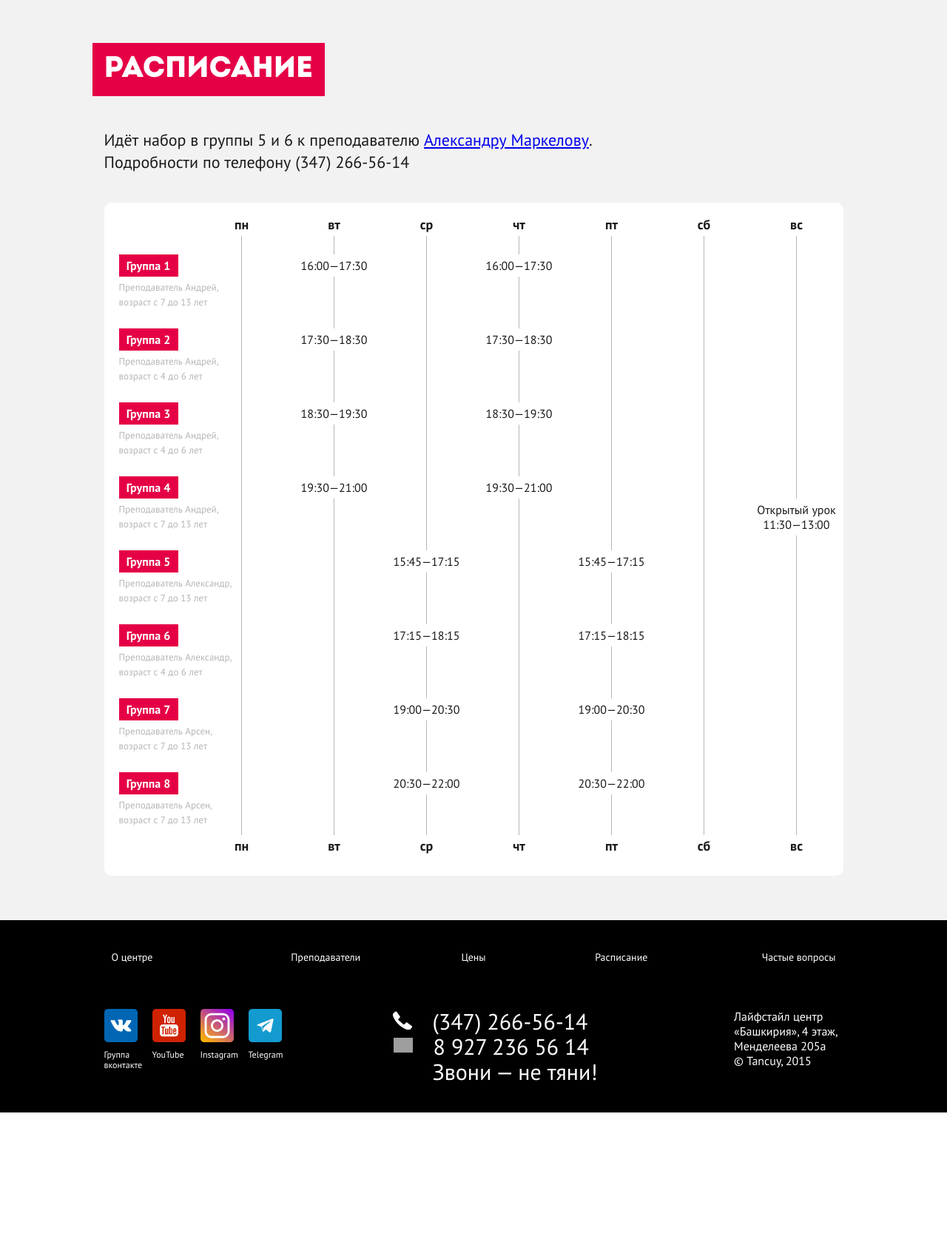
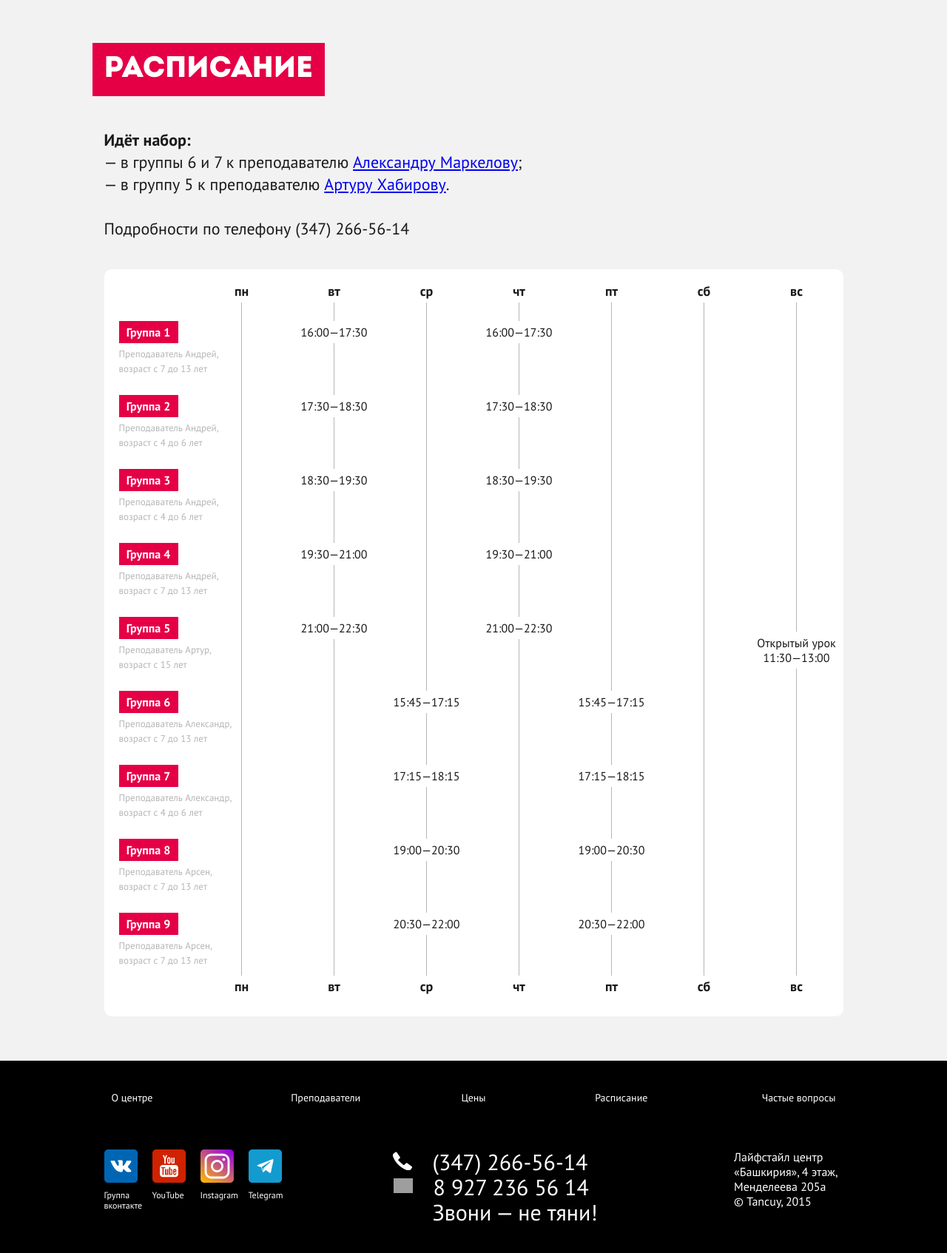
Before and after one commit to lcdswat/tancuy, a PHP site: page /schedule in a window 1280 px wide. Shown: the part 362-2056 px from the top of the page at 74% size. Before the commit the page ends 1866 px from the top, so only its background shows below. Run offline with PHP 8.4, Linux system fonts and the light colour scheme; some libraries are stand-ins or nearby versions; grey boxes are pictures that could not be loaded.

Commit message:
Добавил группу Хабирова в расписание

```diff
--- a/schedule.php
+++ b/schedule.php
@@ -16,7 +16,12 @@
 		<br><br><br><span class="intro-header-one">Расписание</span><br><br>
 </div>
 
-<div class="grid" style="font-size: 22px; line-height: 30px; margin: 40px auto 0 auto;">Идёт набор в группы 5 и 6 к преподавателю <a href="/teachers/aleks-markelov">Александру Маркелову</a>.<br>Подробности по телефону (347) 266-56-14</div>
+<div class="grid" style="font-size: 22px; line-height: 30px; margin: 40px auto 0 auto;">
+	<b>Идёт набор:</b><br>
+	— в группы 6 и 7 к преподавателю <a href="/teachers/aleks-markelov">Александру Маркелову</a>;<br>
+	— в группу 5 к преподавателю <a href="/teachers/artur-habirov">Артуру Хабирову</a>.<br><br>
+	Подробности по телефону (347) 266-56-14
+	</div>
 
 <div id="s-main">
 	<div id="groups">
@@ -29,15 +34,18 @@
 		<div>Группа 4</div>
 		<div class="prepods">Преподаватель Андрей,<br>возраст с 7 до 13 лет</div>
 		<div>Группа 5</div>
+		<div class="prepods">Преподаватель Артур,<br>возраст с 15 лет</div>
+		<div>Группа 6</div>
 		<div class="prepods">Преподаватель Александр,<br>возраст с 7 до 13 лет</div>
-		<div>Группа 6</div>
+		<div>Группа 7</div>
 		<div class="prepods">Преподаватель Александр,<br>возраст с 4 до 6 лет</div>
-		<div>Группа 7</div>
+		<div>Группа 8</div>
 		<div class="prepods">Преподаватель Арсен,<br>возраст с 7 до 13 лет</div>
-		<div>Группа 8</div>
+		<div>Группа 9</div>
 		<div class="prepods">Преподаватель Арсен,<br>возраст с 7 до 13 лет</div>
 	</div>
 	<div class="s-column"><div class="day-up">пн</div><div class="day-down">пн</div>
+		<div class="s-time no-bg">&nbsp;</div>
 		<div class="s-time no-bg">&nbsp;</div>
 		<div class="s-time no-bg">&nbsp;</div>
 		<div class="s-time no-bg">&nbsp;</div>
@@ -52,12 +60,14 @@
 		<div class="s-time">17:30—18:30</div>
 		<div class="s-time">18:30—19:30</div>
 		<div class="s-time">19:30—21:00</div>
+		<div class="s-time">21:00—22:30</div>
 		<div class="s-time no-bg">&nbsp;</div>
 		<div class="s-time no-bg">&nbsp;</div>
 		<div class="s-time no-bg">&nbsp;</div>
 		<div class="s-time no-bg">&nbsp;</div>
 	</div>
 	<div class="s-column"><div class="day-up">ср</div><div class="day-down">ср</div>
+		<div class="s-time no-bg">&nbsp;</div>
 		<div class="s-time no-bg">&nbsp;</div>
 		<div class="s-time no-bg">&nbsp;</div>
 		<div class="s-time no-bg">&nbsp;</div>
@@ -72,6 +82,7 @@
 		<div class="s-time">17:30—18:30</div>
 		<div class="s-time">18:30—19:30</div>
 		<div class="s-time">19:30—21:00</div>
+		<div class="s-time">21:00—22:30</div>
 		<div class="s-time no-bg">&nbsp;</div>
 		<div class="s-time no-bg">&nbsp;</div>
 		<div class="s-time no-bg">&nbsp;</div>
@@ -82,12 +93,14 @@
 		<div class="s-time no-bg">&nbsp;</div>
 		<div class="s-time no-bg">&nbsp;</div>
 		<div class="s-time no-bg">&nbsp;</div>
+		<div class="s-time no-bg">&nbsp;</div>
 		<div class="s-time">15:45—17:15</div>
 		<div class="s-time">17:15—18:15</div>
 		<div class="s-time">19:00—20:30</div>
 		<div class="s-time">20:30—22:00</div>
 	</div>
 	<div class="s-column"><div class="day-up">сб</div><div class="day-down">сб</div>
+		<div class="s-time no-bg">&nbsp;</div>
 		<div class="s-time no-bg">&nbsp;</div>
 		<div class="s-time no-bg">&nbsp;</div>
 		<div class="s-time no-bg">&nbsp;</div>
--- a/site-files/main.css
+++ b/site-files/main.css
@@ -452,7 +452,7 @@ a .teachers-t-column  {
 
 .s-column {
 	width: 124px;
-	height: 835px;
+	height: 950px;
 	border-left: 1px solid #B6B6B7;
 	float: left;
 }
@@ -479,7 +479,7 @@ a .teachers-t-column  {
 	font-weight: bold;
 	background-color: white;
 	position: relative;
-	top: 810px;
+	top: 910px;
 	right: 20px;
 	padding: 5px 0 0 0;
 }
@@ -499,7 +499,7 @@ a .teachers-t-column  {
 }
 
 .free {
-	margin: 330px 0 0 0;
+	margin: 420px 0 0 0;
 }
 
 #s-short {
```
